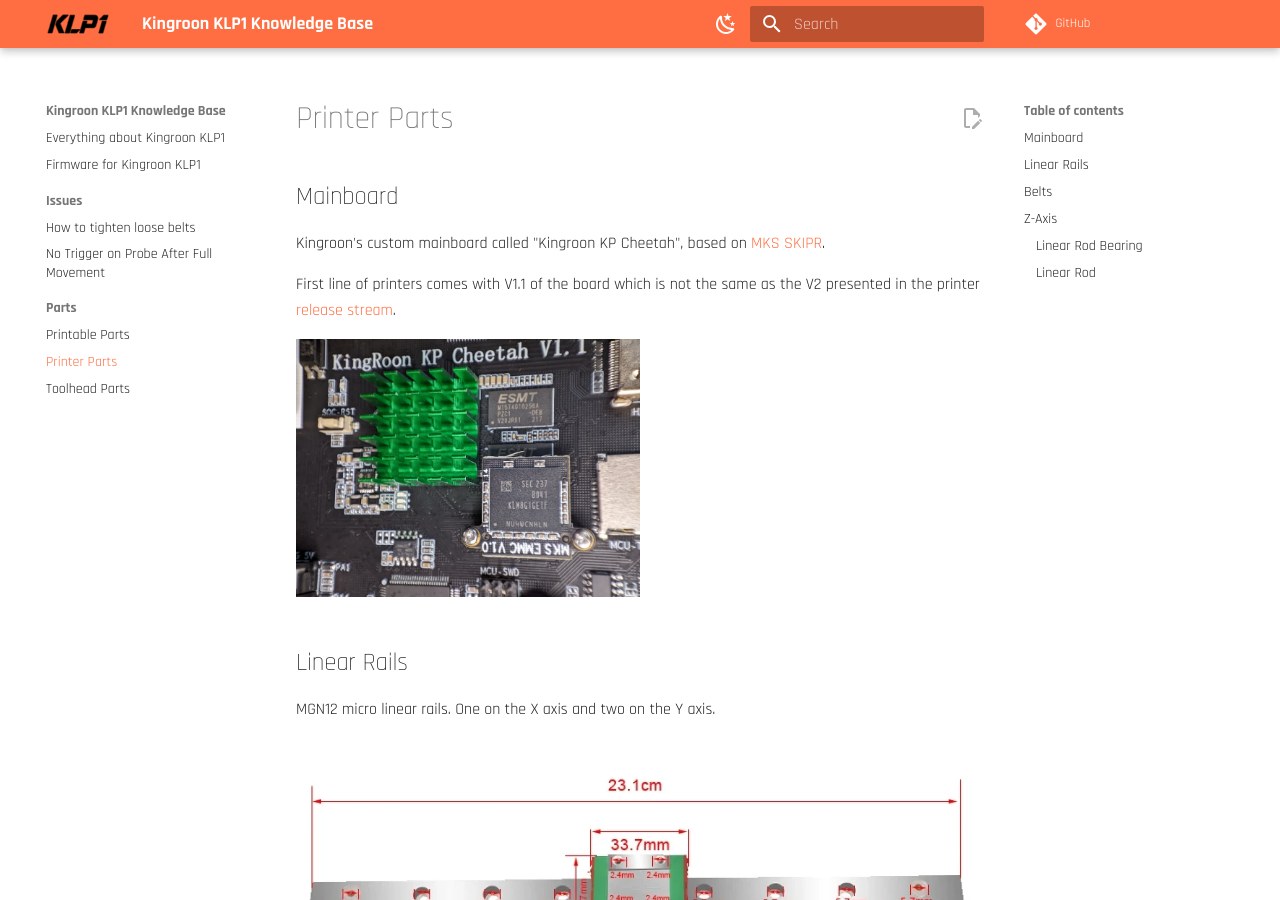
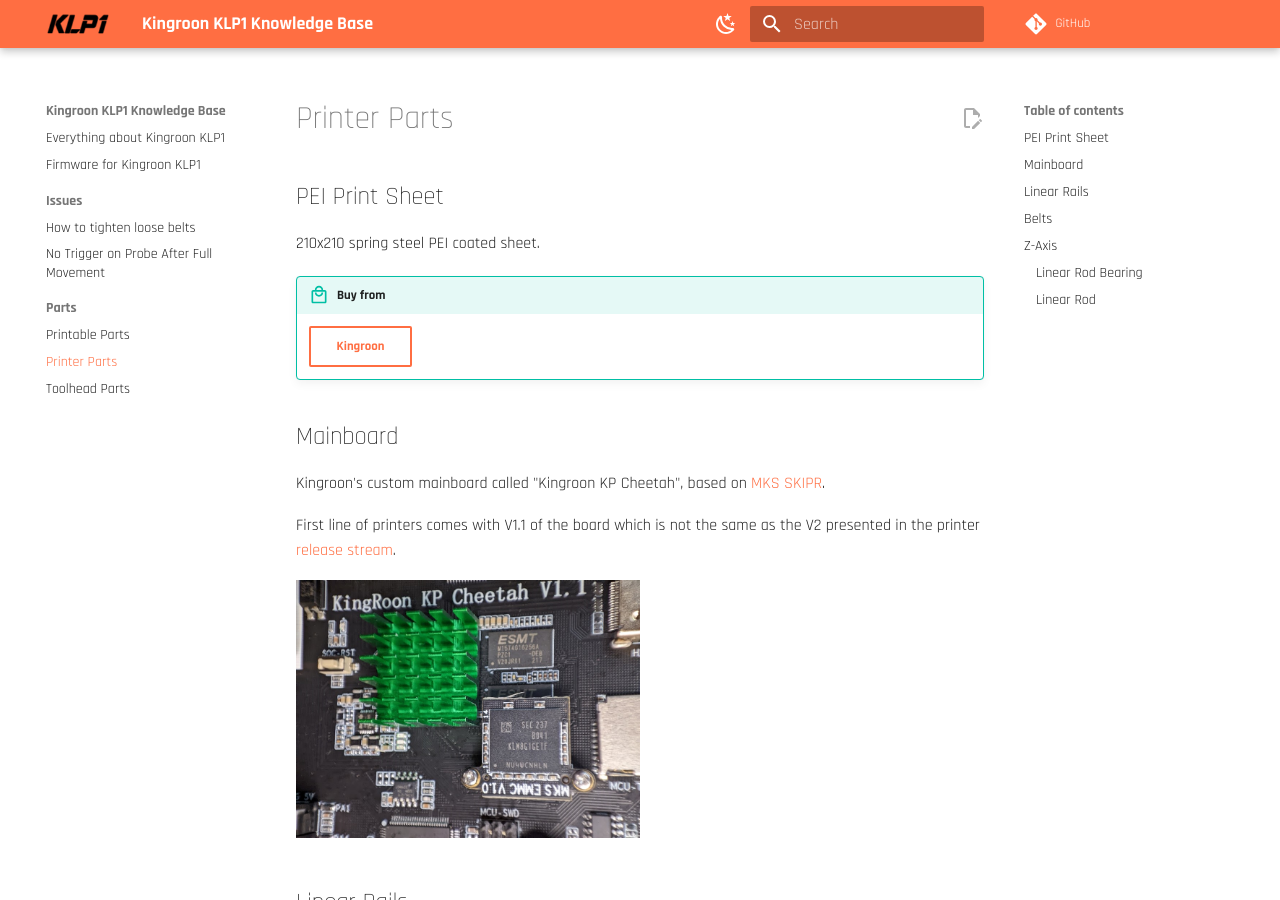
Before and after one commit to blakadder/klp1, an MkDocs documentation site: the page built from docs/parts/printer-parts.md, in a window 1280 px wide and 900 px high. Built offline with MkDocs 1.6.1 and Material for MkDocs 9.7.7, drawn with Linux system fonts in a browser that asks for light colours; comment, search, counter and statistics services are not loaded.

Commit message:
add links

```diff
--- a/docs/parts/printer-parts.md
+++ b/docs/parts/printer-parts.md
@@ -3,6 +3,15 @@
 title: Printer Parts
 description: Printer parts for Kingroon KLP1
 ---
+
+## PEI Print Sheet
+
+210x210 spring steel PEI coated sheet.
+
+!!! tip "Buy from"
+    [Kingroon](https://kingroon.com/collections/3d-printer-spare-parts-accessories/products/magnetic-pei-sheet-3d-printer-heatbed-bam-build-plate?variant=43256225464538&sca_ref=3869528.BgcwN5Ufox){ .md-button }
+
+
 
 ## Mainboard
 
@@ -11,7 +20,6 @@
 First line of printers comes with V1.1 of the board which is not the same as the V2 presented in the printer [release stream](https://youtu.be/YSQdchuTED0?t=5047).
 
 ![Printer mainboard](/images/parts/mainboard.jpg){ width="50%" }
-
 
 ## Linear Rails
 
```
Also changed, not shown: docs/index.md (+1 -1 lines).
